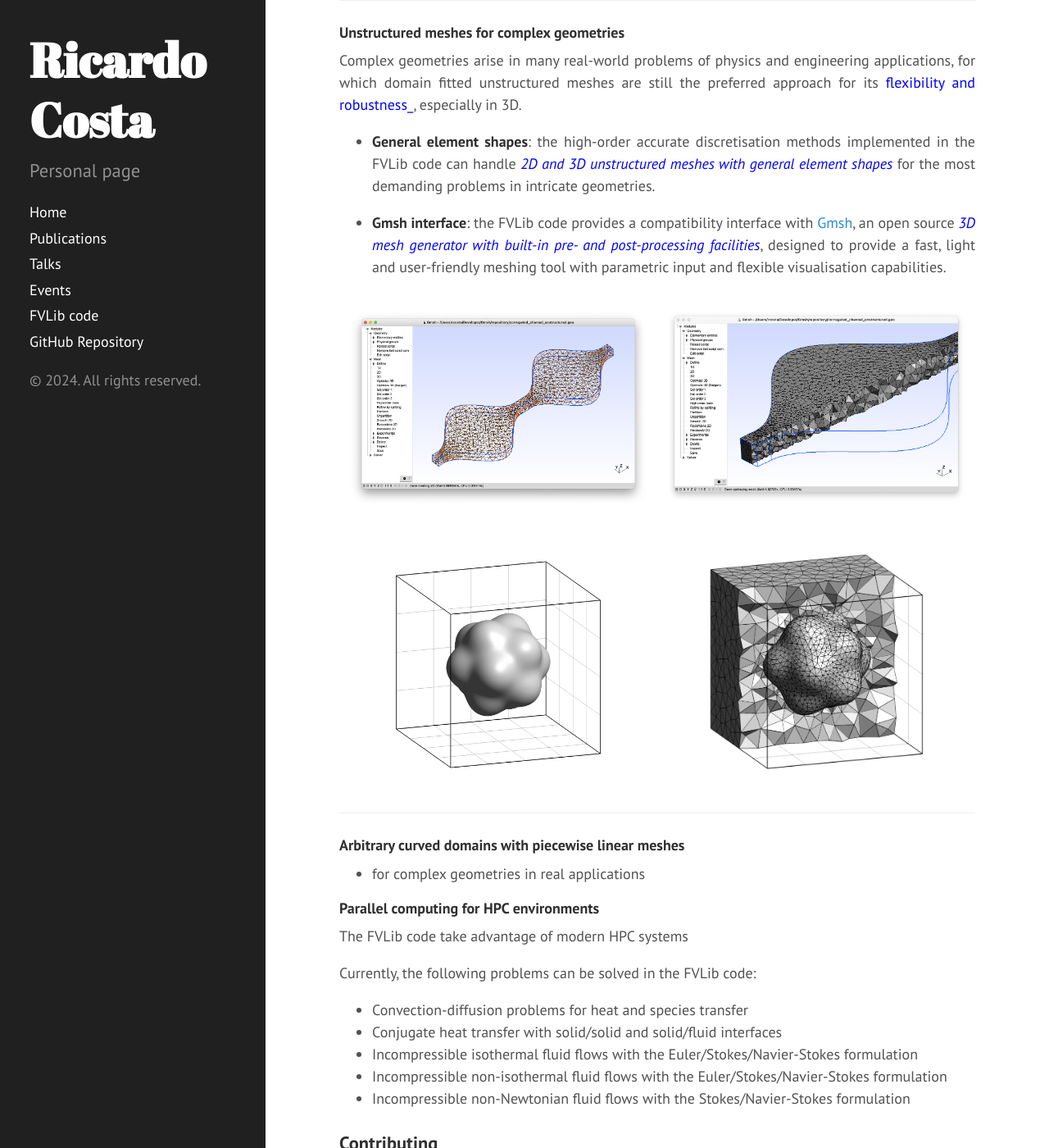
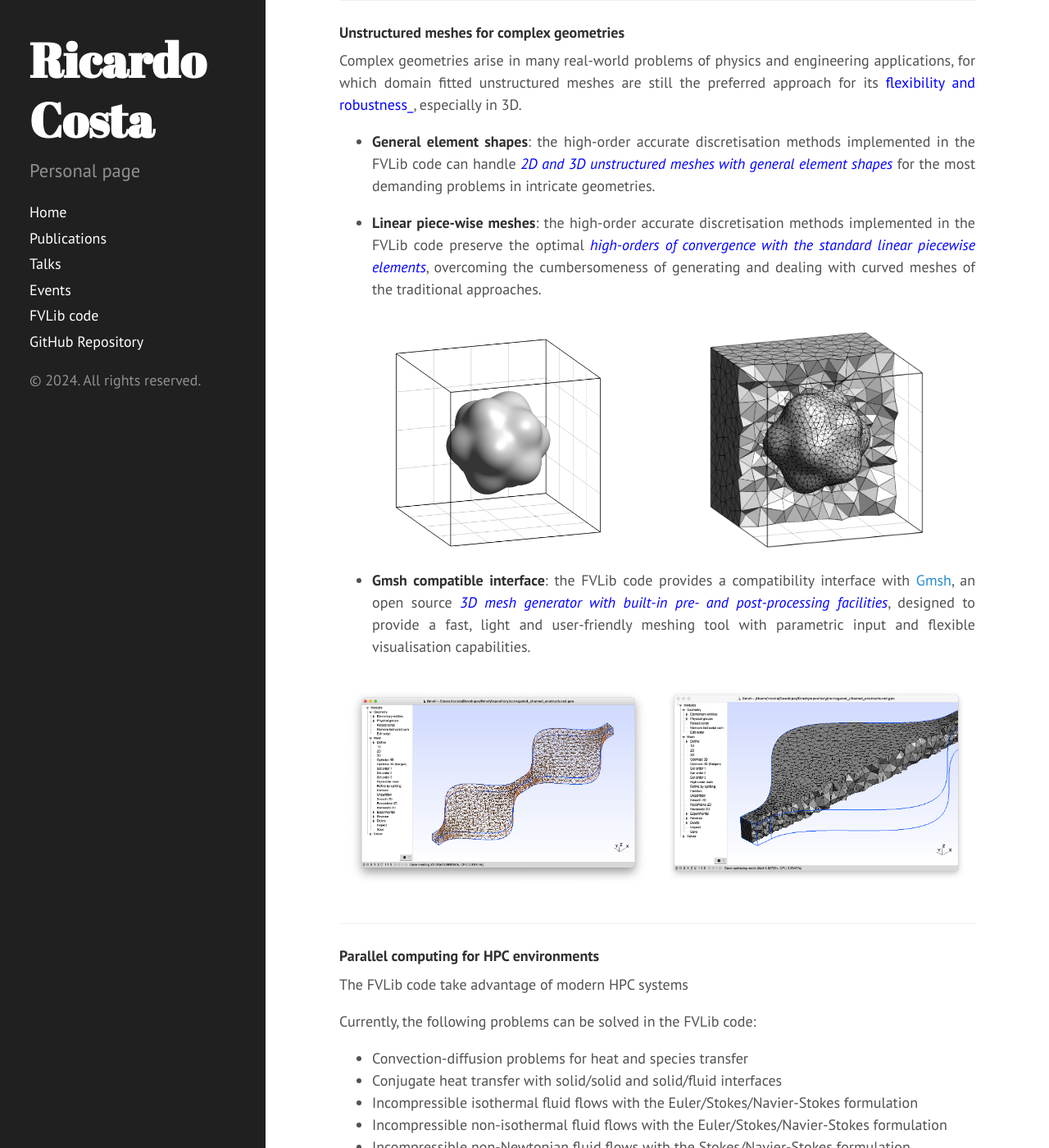
Before and after one commit to ricardodpcosta/ricardodpcosta.github.io, a Jekyll site: the page built from fvlib.md, in a window 1280 px wide and 1400 px high, scrolled down 1703 px. Shown: the whole window at 82% size. Built offline with Jekyll 4.4.1, drawn with Linux system fonts in a browser that asks for light colours; Markdown is read by kramdown in place of the engine named in the settings.

Commit message:
Update fvlib.md

```diff
--- a/fvlib.md
+++ b/fvlib.md
@@ -63,7 +63,21 @@ Complex geometries arise in many real-world problems of physics and engineering
 
 - **General element shapes**: the high-order accurate discretisation methods implemented in the FVLib code can handle <span style="color:blue">_2D and 3D unstructured meshes with general element shapes_</span> for the most demanding problems in intricate geometries.
 
-- **Gmsh interface**: the FVLib code provides a compatibility interface with [Gmsh](https://gmsh.info/), an open source <span style="color:blue">_3D mesh generator with built-in pre- and post-processing facilities_</span>, designed to provide a fast, light and user-friendly meshing tool with parametric input and flexible visualisation capabilities.
+- **Linear piece-wise meshes**: the high-order accurate discretisation methods implemented in the FVLib code preserve the optimal <span style="color:blue">_high-orders of convergence with the standard linear piecewise elements_</span>, overcoming the cumbersomeness of generating and dealing with curved meshes of the traditional approaches.
+
+<p style="margin-bottom: 1cm;"></p>
+
+<div class="row">
+  <div class="column" style="width: 50%;">
+    <img style="width: 70%; display: block; margin-left: auto; margin-right: auto;" src="public/geometry.png">
+  </div>
+  <div class="column" style="width: 50%;">
+    <img style="width: 70%; display: block; margin-left: auto; margin-right: auto;" src="public/mesh.png">
+  </div>
+</div>
+
+
+- **Gmsh compatible interface**: the FVLib code provides a compatibility interface with [Gmsh](https://gmsh.info/), an open source <span style="color:blue">_3D mesh generator with built-in pre- and post-processing facilities_</span>, designed to provide a fast, light and user-friendly meshing tool with parametric input and flexible visualisation capabilities.
 
 <p style="margin-bottom: 1cm;"></p>
 
@@ -76,24 +90,7 @@ Complex geometries arise in many real-world problems of physics and engineering
   </div>
 </div>
 
-
-<p style="margin-bottom: 1cm;"></p>
-
-<div class="row">
-  <div class="column" style="width: 50%;">
-    <img style="width: 70%; display: block; margin-left: auto; margin-right: auto;" src="public/geometry.png">
-  </div>
-  <div class="column" style="width: 50%;">
-    <img style="width: 70%; display: block; margin-left: auto; margin-right: auto;" src="public/mesh.png">
-  </div>
-</div>
-
 ---
-
-#### **Arbitrary curved domains with piecewise linear meshes**
-
-- for complex geometries in real applications
-
 
 #### **Parallel computing for HPC environments**
 
```
